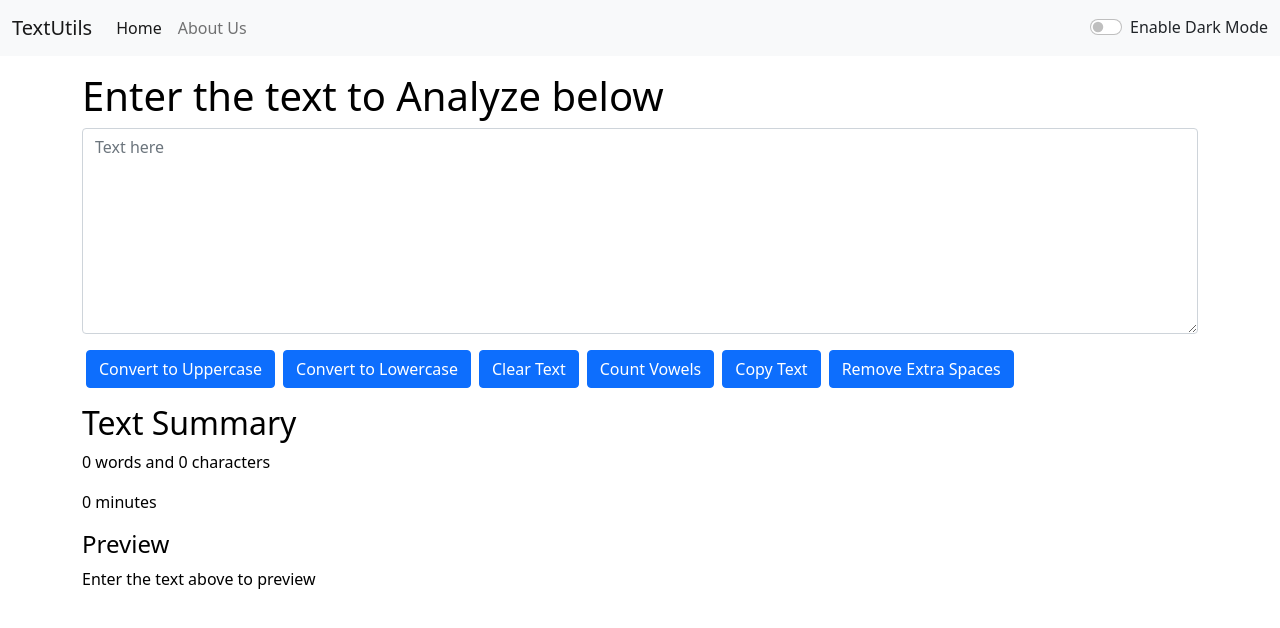
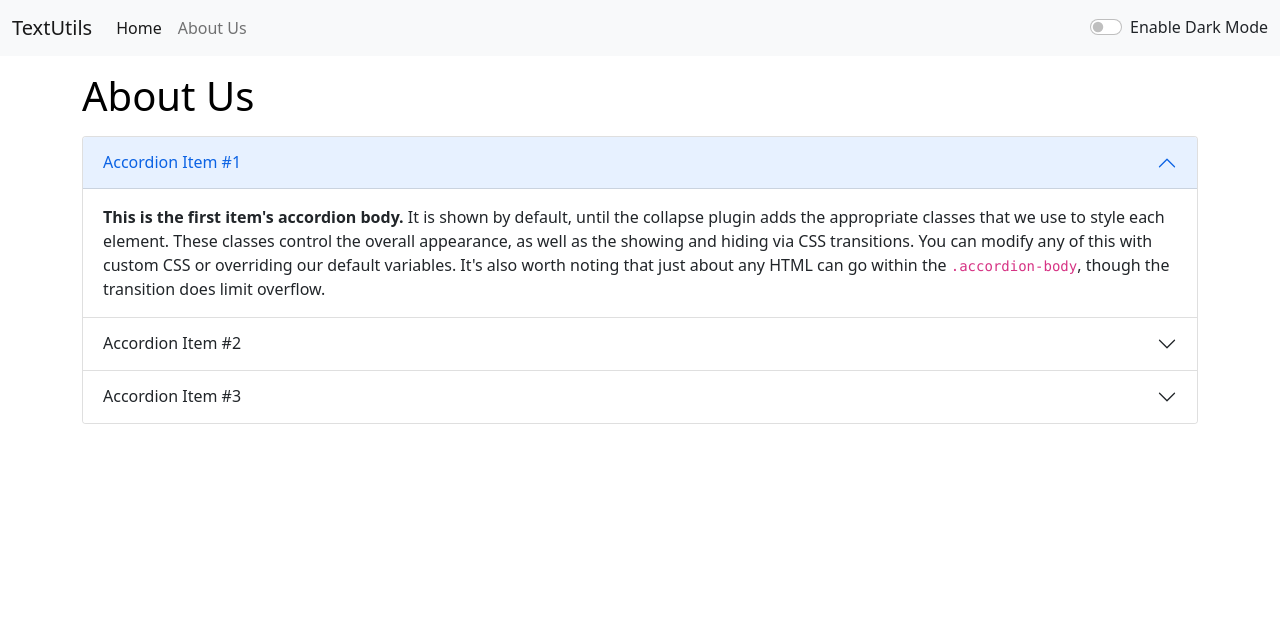
Before and after one commit to ankityy/Text-Utilities, a React (Create React App) app: page /About in a window 1280 px wide. Shown: the top 628 px of the page. Built offline with nearby package versions, Linux system fonts and the light colour scheme.

Commit message:
react routing is done to navigate

```diff
--- a/src/App.js
+++ b/src/App.js
@@ -1,10 +1,14 @@
 import "./App.css";
-// import About from "./components/About";
+import About from "./components/About";
 import Navbar from "./components/Navbar";
 import TextForm from "./components/TextForm";
 import React, { useState } from "react";
 import Alert from "./components/Alert";
-
+import {
+  BrowserRouter as Router,
+  Switch,
+  Route,
+} from "react-router-dom";
 
 function App() {
   const [mode, setMode] = useState("light");  //enable or disable dark mode
@@ -26,6 +30,7 @@
       setMode("dark");
       document.body.style.backgroundColor = "#071f44";
       showAlert("Dark Mode is Enabled", "success");
+
     }
 
     else {
@@ -37,17 +42,20 @@
   };
 
   return (
-    <>
-      <Navbar
-        title="TextUtils"
-        about="About Us"
-        mode={mode}
-        toggleMode={toggleMode}
-      />
-      <Alert alert = { alert }/>
-      <TextForm heading="Enter the text to Analyze below" mode={mode} showAlert={showAlert} />
-      {/* <About/> */}
-    </>
+    <Router>
+      {/* all components */}
+
+        <Navbar title="TextUtils" about="About Us" mode={mode} toggleMode={toggleMode}/>
+        <Alert alert={alert} />
+      <Switch>
+        <Route exact path='/'>
+          <TextForm heading="Enter the text to Analyze below" mode={mode} showAlert={showAlert} />
+        </Route>
+        <Route exact path='/About'>
+          <About mode={mode} />
+        </Route>
+      </Switch>
+    </Router>
   );
 }
 
--- a/src/components/About.js
+++ b/src/components/About.js
@@ -1,78 +1,78 @@
-import React, {useState} from 'react'
+import React from 'react'
 
-export default function About() {
+export default function About(props) {
 
-    const [myStyle, setmyStyle] = useState({
-        color: 'black',
-        backgroundColor: 'white'
-    });
+    // const [myStyle, setmyStyle] = useState({
+    //     color: 'black',
+    //     backgroundColor: 'white'
+    // });
 
-    const [btnText, setbtnText] = useState("Enable Dark Mode");
+    // const [btnText, setbtnText] = useState("Enable Dark Mode");
 
-    let darkHandler = () => {
-        if (btnText == "Enable Dark Mode") {
-            setmyStyle({
-                color: 'white',
-                backgroundColor: 'black',
-                border: '1px solid white'
-            });
+    // let darkHandler = () => {
+    //     if (btnText === "Enable Dark Mode") {
+    //         setmyStyle({
+    //             color: 'white',
+    //             backgroundColor: 'black',
+    //             border: '1px solid white'
+    //         });
 
-            setbtnText("Disable Dark Mode");
-        }
-        else {
-            setmyStyle({
-                color: 'black',
-                backgroundColor: 'white'
-            });
+    //         setbtnText("Disable Dark Mode");
+    //     }
+    //     else {
+    //         setmyStyle({
+    //             color: 'black',
+    //             backgroundColor: 'white'
+    //         });
 
-            setbtnText("Enable Dark Mode");
-        }
+    //         setbtnText("Enable Dark Mode");
+    //     }
 
-    }
+    // }
 
 
     return (
-        <div className="container" style = {myStyle} >
-            <h1 className="my-3">About Us</h1>
-            <div className="accordion" id="accordionExample" style = {myStyle}>
+        <div className="container" >
+            <h1 className="my-3" style={{ color: props.mode === 'light' ? 'black' : 'white' }}>About Us</h1>
+            <div className="accordion" id="accordionExample" >
             <div className="accordion-item">
                 <h2 className="accordion-header" id="headingOne">
-                <button className="accordion-button" style = {myStyle} type="button" data-bs-toggle="collapse" data-bs-target="#collapseOne" aria-expanded="true" aria-controls="collapseOne">
+                <button className="accordion-button"  type="button" data-bs-toggle="collapse" data-bs-target="#collapseOne" aria-expanded="true" aria-controls="collapseOne">
                     Accordion Item #1
                 </button>
                 </h2>
                 <div id="collapseOne" className="accordion-collapse collapse show" aria-labelledby="headingOne" data-bs-parent="#accordionExample">
-                <div className="accordion-body" style = {myStyle}>
+                <div className="accordion-body" >
                     <strong>This is the first item's accordion body.</strong> It is shown by default, until the collapse plugin adds the appropriate classes that we use to style each element. These classes control the overall appearance, as well as the showing and hiding via CSS transitions. You can modify any of this with custom CSS or overriding our default variables. It's also worth noting that just about any HTML can go within the <code>.accordion-body</code>, though the transition does limit overflow.
                 </div>
                 </div>
             </div>
             <div className="accordion-item">
                 <h2 className="accordion-header" id="headingTwo">
-                <button className="accordion-button collapsed" style = {myStyle} type="button" data-bs-toggle="collapse" data-bs-target="#collapseTwo" aria-expanded="false" aria-controls="collapseTwo">
+                <button className="accordion-button collapsed"  type="button" data-bs-toggle="collapse" data-bs-target="#collapseTwo" aria-expanded="false" aria-controls="collapseTwo">
                     Accordion Item #2
                 </button>
                 </h2>
                 <div id="collapseTwo" className="accordion-collapse collapse" aria-labelledby="headingTwo" data-bs-parent="#accordionExample">
-                <div className="accordion-body" style = {myStyle}>
+                <div className="accordion-body" >
                     <strong>This is the second item's accordion body.</strong> It is hidden by default, until the collapse plugin adds the appropriate classes that we use to style each element. These classes control the overall appearance, as well as the showing and hiding via CSS transitions. You can modify any of this with custom CSS or overriding our default variables. It's also worth noting that just about any HTML can go within the <code>.accordion-body</code>, though the transition does limit overflow.
                 </div>
                 </div>
             </div>
             <div className="accordion-item" >
                 <h2 className="accordion-header" id="headingThree">
-                <button className="accordion-button collapsed" style = {myStyle} type="button" data-bs-toggle="collapse" data-bs-target="#collapseThree" aria-expanded="false" aria-controls="collapseThree">
+                <button className="accordion-button collapsed"  type="button" data-bs-toggle="collapse" data-bs-target="#collapseThree" aria-expanded="false" aria-controls="collapseThree">
                     Accordion Item #3
                 </button>
                 </h2>
                 <div id="collapseThree" className="accordion-collapse collapse" aria-labelledby="headingThree" data-bs-parent="#accordionExample">
-                <div className="accordion-body" style = {myStyle}>
+                <div className="accordion-body" >
                     <strong>This is the third item's accordion body.</strong> It is hidden by default, until the collapse plugin adds the appropriate classes that we use to style each element. These classes control the overall appearance, as well as the showing and hiding via CSS transitions. You can modify any of this with custom CSS or overriding our default variables. It's also worth noting that just about any HTML can go within the <code>.accordion-body</code>, though the transition does limit overflow.
                 </div>
                 </div>
             </div>
             </div>
-            <button type="button" onClick={darkHandler} className="my-2 btn btn-primary">{ btnText}</button>
+            {/* <button type="button" onClick={darkHandler} className="my-2 btn btn-primary">{ btnText}</button> */}
         </div>
     )
 }
--- a/src/components/Navbar.js
+++ b/src/components/Navbar.js
@@ -1,5 +1,6 @@
 import React from "react";
 import PropTypes from "prop-types";
+import { Link } from "react-router-dom";
 
 export default function Navbar(props) {
   return (
@@ -8,9 +9,9 @@
         className={`navbar navbar-expand-lg navbar-${props.mode} bg-${props.mode}`}
       >
         <div className="container-fluid">
-          <a className="navbar-brand" href="/">
+          <Link className="navbar-brand" to="/">
             {props.title}
-          </a>
+          </Link>
           <button
             className="navbar-toggler"
             type="button"
@@ -25,14 +26,14 @@
           <div className="collapse navbar-collapse" id="navbarSupportedContent">
             <ul className="navbar-nav me-auto mb-2 mb-lg-0">
               <li className="nav-item">
-                <a className="nav-link active" aria-current="page" href="/">
+                <Link className="nav-link active" aria-current="page" to="/">
                   Home
-                </a>
+                </Link>
               </li>
               <li className="nav-item">
-                <a className="nav-link" href="/">
+                <Link className="nav-link" to="/About">
                   {props.about}
-                </a>
+                </Link>
               </li>
             </ul>
             <div
```
